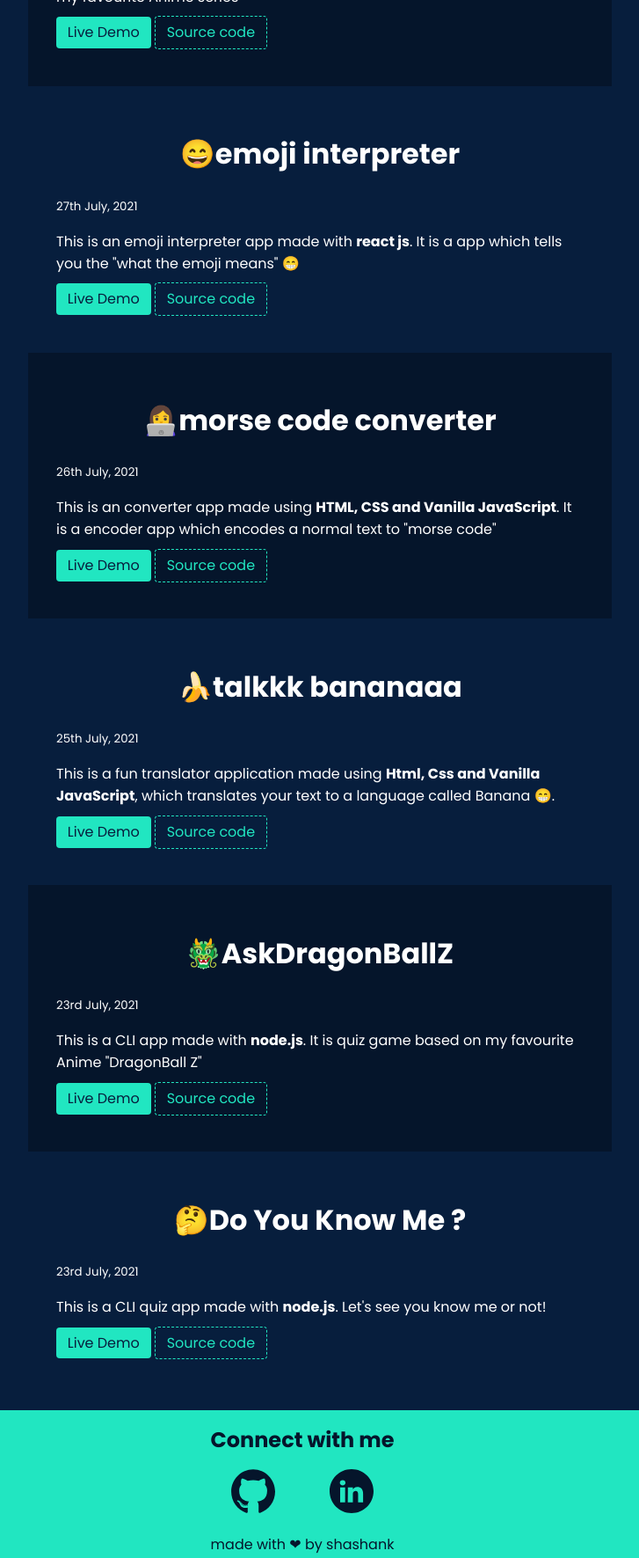
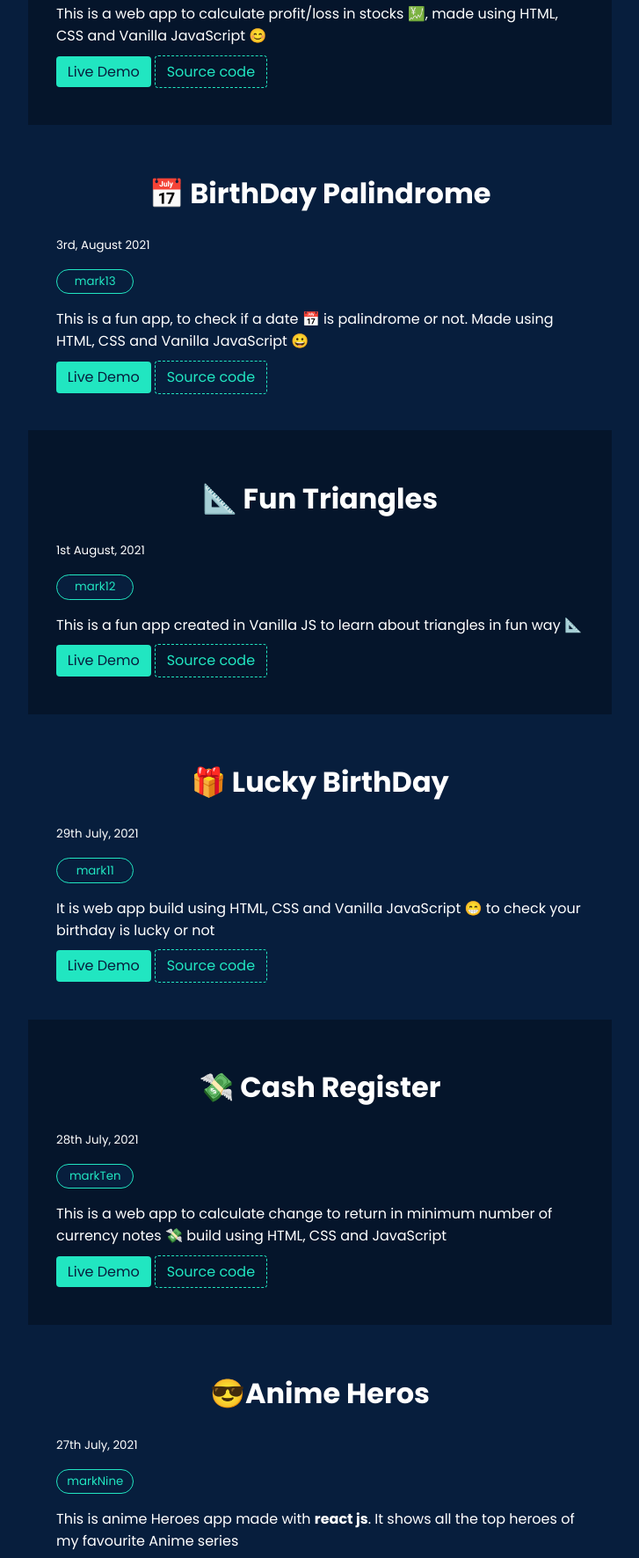
Before and after one commit to Shashank-Jha/portfolio-v1, a plain HTML site: page projects.html in a window 1280 px wide. Shown: the part 940-2711 px from the top of the page at 88% size, without its empty margins (296-1023 px from the left). Drawn offline with Linux system fonts and the light colour scheme.

Commit message:
Updated : projects

```diff
--- a/projects.html
+++ b/projects.html
@@ -36,8 +36,99 @@
 
         <li>
             <div class="section dark-section container container-center">
+                <h1>💰 Stock Profit Calculator </h1>
+
+            <small>31th July, 2021</small>
+            <br>
+            <div class="badge">
+                mark14
+            </div>
+            <p>This is a web app to calculate profit/loss in stocks 💹, made using HTML, CSS and Vanilla JavaScript 😊</p>
+            <a href="https://stocksgaincalculator.netlify.app/" class="link primary-link">Live Demo</a>
+            <a href="https://github.com/Shashank-Jha/stocks-profit-loss" class="link secondary-link">Source code</a>
+
+            </div>
+
+        </li>
+
+        <li>
+            <div class="section container container-center">
+                <h1>📅 BirthDay Palindrome </h1>
+
+            <small>3rd, August 2021</small>
+            <br>
+            <div class="badge">
+                mark13
+            </div>
+            <p>This is a fun app, to check if a date 📅 is palindrome or not. Made using HTML, CSS and Vanilla JavaScript 😀</p>
+            <a href="https://palindromeday.netlify.app/" class="link primary-link">Live Demo</a>
+            <a href="https://github.com/Shashank-Jha/palindrome-Birthday" class="link secondary-link">Source code</a>
+
+            </div>
+
+        </li>
+
+        <li>
+            <div class="section dark-section container container-center">
+                <h1>📐 Fun Triangles </h1>
+
+            <small>1st August, 2021</small>
+            <br>
+            <div class="badge">
+                mark12
+            </div>
+            <p>This is a fun app created in Vanilla JS to learn about triangles in fun way 📐</p>
+            <a href="https://trianglefun.netlify.app/" class="link primary-link">Live Demo</a>
+            <a href="https://github.com/Shashank-Jha/triangleFun" class="link secondary-link">Source code</a>
+
+            </div>
+
+        </li>
+
+        <li>
+            <div class="section  container container-center">
+                <h1>🎁 Lucky BirthDay </h1>
+
+            <small>29th July, 2021</small>
+            <br>
+            <div class="badge">
+                mark11
+            </div>
+            <p>It is web app build using HTML, CSS and Vanilla JavaScript 😁 to check your birthday is lucky or not</p>
+            <a href="https://findluckybirthday.netlify.app/" class="link primary-link">Live Demo</a>
+            <a href="https://github.com/Shashank-Jha/lucky-birthday" class="link secondary-link">Source code</a>
+
+            </div>
+
+        </li>
+
+        <li>
+            <div class="section dark-section container container-center">
+                <h1>💸 Cash Register </h1>
+
+            <small>28th July, 2021</small>
+            <br>
+            <div class="badge">
+                markTen
+            </div>
+            <p>This is a web app to calculate change to return in minimum number of currency notes 💸 build using HTML, CSS and JavaScript</p>
+            <a href="https://returncash.netlify.app/" class="link primary-link">Live Demo</a>
+            <a href="https://github.com/Shashank-Jha/cash-register" class="link secondary-link">Source code</a>
+
+            </div>
+
+        </li>
+
+
+        <li>
+            <div class="section  container container-center">
                 <h1>😎Anime Heros </h1>
+
             <small>27th July, 2021</small>
+            <br>
+            <div class="badge">
+                markNine
+            </div>
             <p>This is anime Heroes app made with <strong>react js</strong>. It shows all the top heroes of my favourite Anime series </p>
             <a href="https://animeheros.netlify.app/" class="link primary-link">Live Demo</a>
             <a href="https://github.com/Shashank-Jha/anime-heros" class="link secondary-link">Source code</a>
@@ -47,9 +138,13 @@
         </li>
 
         <li>
-            <div class="section container container-center">
+            <div class="section dark-section container container-center">
                 <h1>😄emoji interpreter</h1>
             <small>27th July, 2021</small>
+            <br>
+            <div class="badge">
+                markEight
+            </div>
             <p>This is an emoji interpreter app made with <strong>react js</strong>. It is a app which tells you the "what the emoji means" 😁</p>
             <a href="https://ij2hq.csb.app/" class="link primary-link">Live Demo</a>
             <a href="https://github.com/Shashank-Jha/emoji-interpreter" class="link secondary-link">Source code</a>
@@ -59,9 +154,13 @@
         </li>
 
         <li>
-            <div class="section dark-section container container-center">
+            <div class="section  container container-center">
                 <h1>👩‍💻morse code converter</h1>
             <small>26th July, 2021</small>
+            <br>
+            <div class="badge">
+                markSeven
+            </div>
             <p>This is an converter app made using <strong>HTML, CSS and Vanilla JavaScript</strong>. It is a encoder app which encodes a normal text to "morse code"</p>
             <a href="https://morsecodeconverter.netlify.app/" class="link primary-link">Live Demo</a>
             <a href="https://github.com/Shashank-Jha/morse-code-converter" class="link secondary-link">Source code</a>
@@ -71,9 +170,13 @@
         </li>
 
         <li>
-            <div class="section container container-center">
+            <div class="section dark-section container container-center">
                 <h1>🍌talkkk bananaaa</h1>
             <small>25th July, 2021</small>
+            <br>
+            <div class="badge">
+                markSix
+            </div>
             <p>This is a fun translator application made using  <strong>Html, Css and Vanilla JavaScript</strong>, which translates your text to a language called Banana 😁. </p>
             <a href="https://talkkkbananaaa.netlify.app/" class="link primary-link">Live Demo</a>
             <a href="https://github.com/Shashank-Jha/talkBanana" class="link secondary-link">Source code</a>
@@ -83,9 +186,13 @@
         </li>
 
         <li>
-            <div class="section dark-section container container-center">
+            <div class="section  container container-center">
                 <h1>🐲AskDragonBallZ</h1>
             <small>23rd July, 2021</small>
+            <br>
+            <div class="badge">
+                markTwo
+            </div>
             <p>This is a CLI app made with <strong>node.js</strong>. It is quiz game based on my favourite Anime "DragonBall Z"</p>
             <a href="https://replit.com/@Shashank-Jha/AskDragonBallZ?embed=1&output=1#index.js" class="link primary-link">Live Demo</a>
             <a href="https://github.com/Shashank-Jha/AskDragonBallZ" class="link secondary-link">Source code</a>
@@ -95,9 +202,13 @@
         </li>
 
         <li>
-            <div class="section container container-center">
+            <div class="section dark-section container container-center">
                 <h1> 🤔Do You Know Me ?</h1>
             <small>23rd July, 2021</small>
+            <br>
+            <div class="badge">
+                markOne
+            </div>
             <p>This is a CLI quiz app made with <strong>node.js</strong>. Let's see you know me or not! </p>
             <a href="https://replit.com/@Shashank-Jha/meQuiz?embed=1&output=1#index.js" class="link primary-link">Live Demo</a>
             <a href="https://github.com/Shashank-Jha/doYouKnowMeCLI" class="link secondary-link">Source code</a>
```
